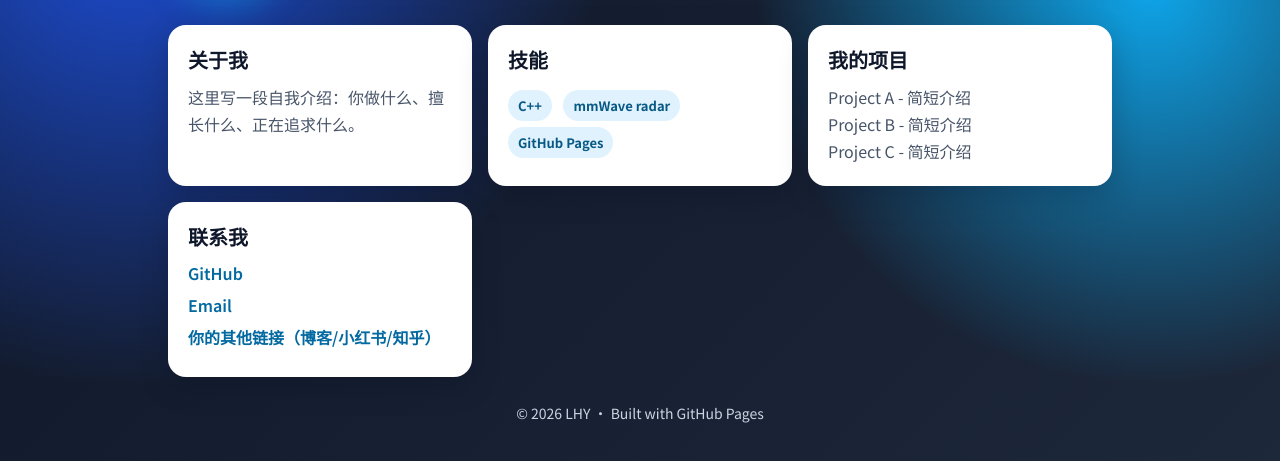
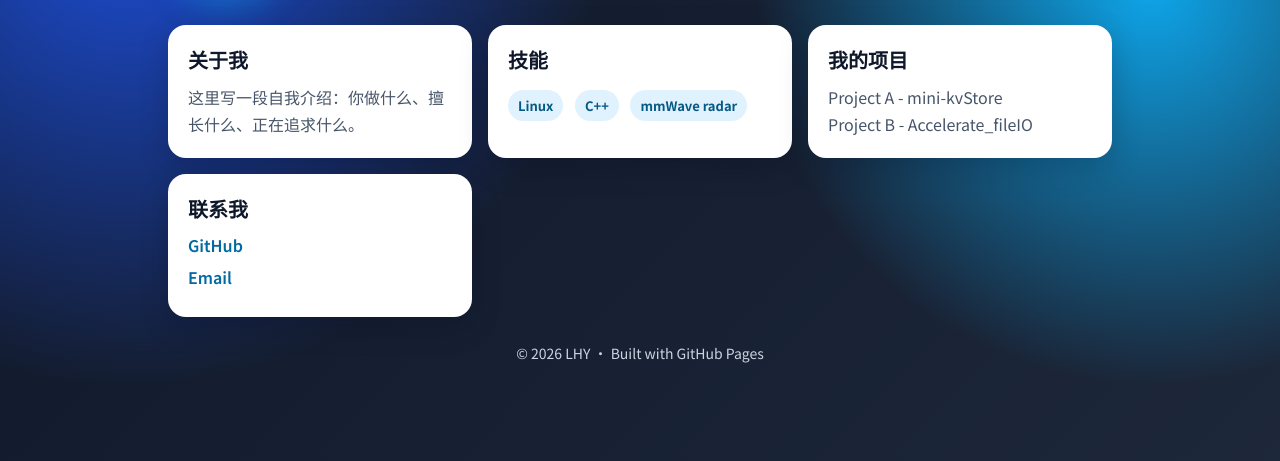
Before and after one commit to lhyljyt/my-world, a plain HTML site: page index.html in a window 1280 px wide. Shown: the part 171-632 px from the top of the page. Drawn offline with Linux system fonts and the light colour scheme.

Commit message:
Update index.html

```diff
--- a/index.html
+++ b/index.html
@@ -140,23 +140,23 @@
 
       <article class="card">
         <h2>技能</h2>
+        <span class="tag">Linux</span>
         <span class="tag">C++</span>
         <span class="tag">mmWave radar</span>
-        <span class="tag">GitHub Pages</span>
       </article>
 
       <article class="card">
         <h2>我的项目</h2>
-        <p>Project A - 简短介绍</p>
-        <p>Project B - 简短介绍</p>
-        <p>Project C - 简短介绍</p>
+        <p>Project A - mini-kvStore</p>
+        <p>Project B - Accelerate_fileIO</p>
+        <!-- <p>Project C - 简短介绍</p> -->
       </article>
 
       <article class="card links">
         <h2>联系我</h2>
-        <a href="https://github.com/你的用户名" target="_blank">GitHub</a>
-        <a href="mailto:your@email.com">Email</a>
-        <a href="#" target="_blank">你的其他链接（博客/小红书/知乎）</a>
+        <a href="https://github.com/llllllhyLiang" target="_blank">GitHub</a>
+        <a href="1641844077@qq.com">Email</a>
+        <!-- <a href="#" target="_blank">你的其他链接（博客/小红书/知乎）</a> -->
       </article>
     </section>
 
```
